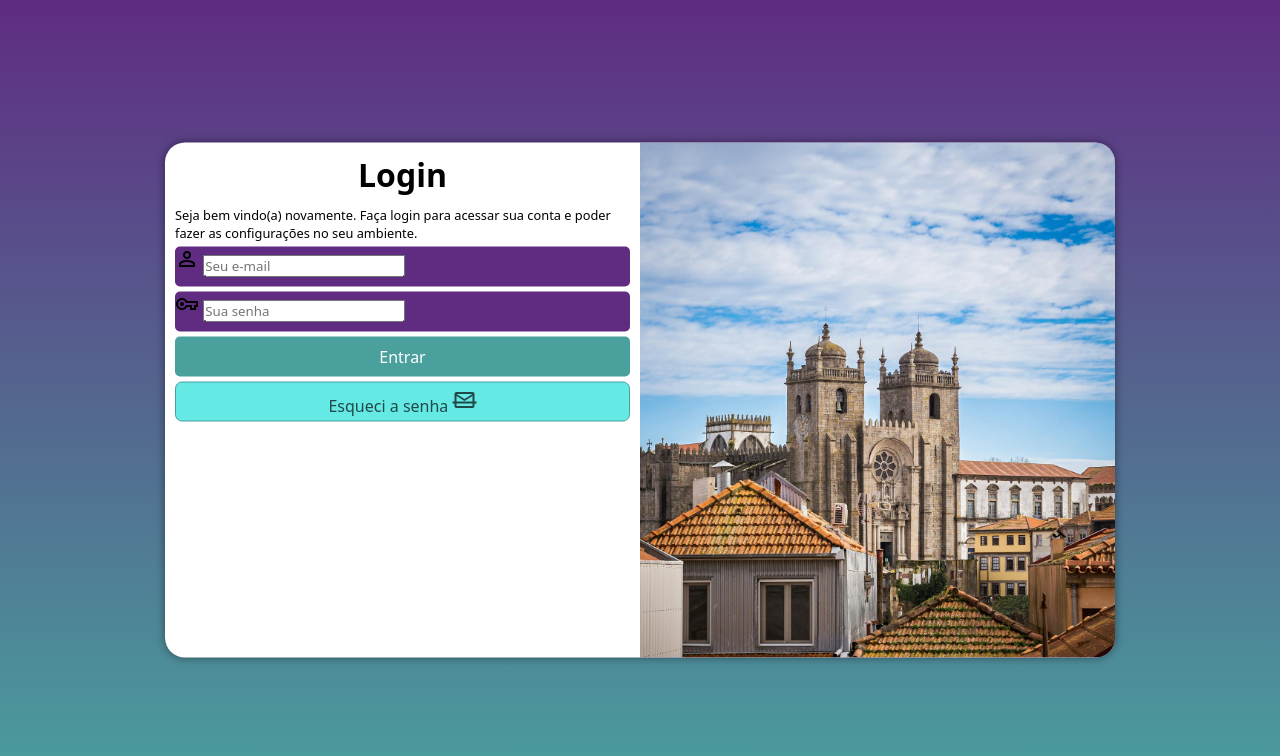
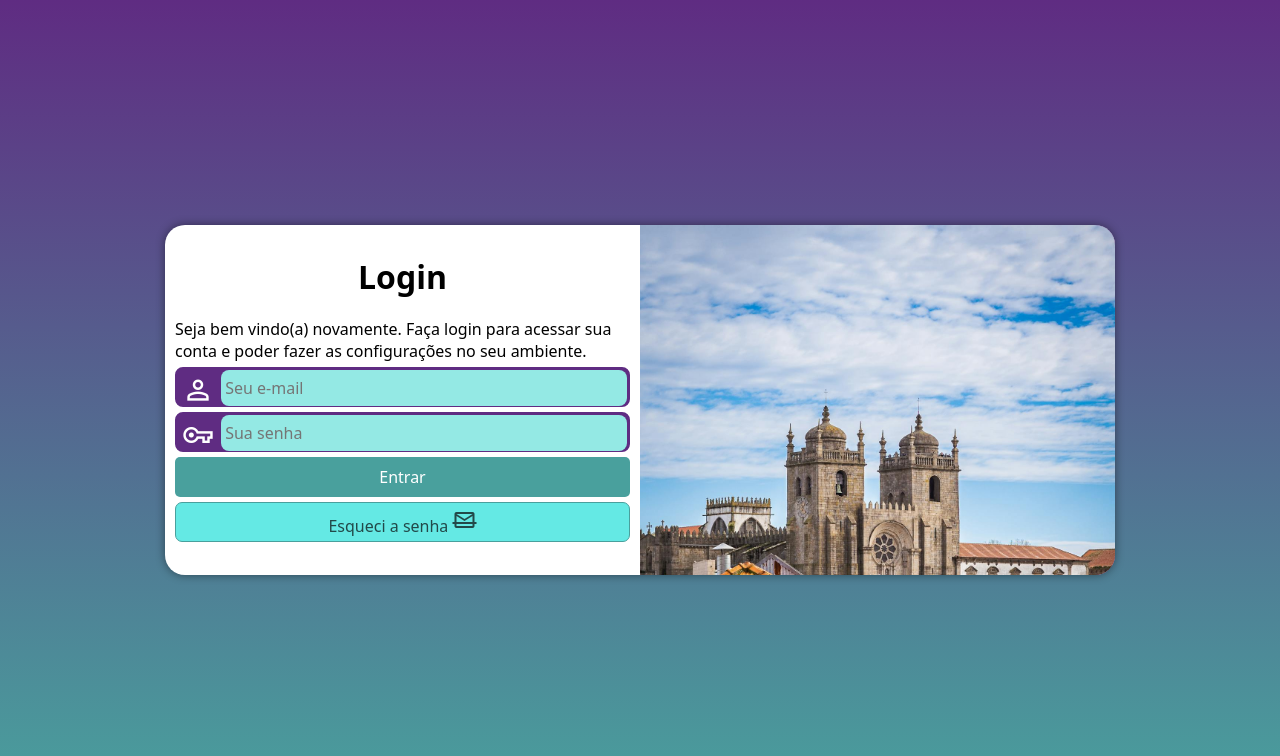
Before and after one commit to Wesley-Rodrigues-Silva/projeto-login, a plain HTML site: page index.html in a window 1280 px wide. Drawn offline with nearby package versions, Linux system fonts and the light colour scheme.

Commit message:
finalizei o projeto login

```diff
--- a/estilos/media-query.css
+++ b/estilos/media-query.css
@@ -7,6 +7,7 @@
 
     section#login {
         width: 80vw;
+        height: 280px;
 
     }
 
@@ -29,6 +30,7 @@
 
     section#login {
         width: 950px;
+        height: 350px;
     }
 
     section#login > div#imagem {
@@ -44,10 +46,11 @@
     }
 
     div#formulario > p {
-        font-size: 0.8em;
+        font-size: 1em;
     }
 
     div#formulario > h1 {
         font-size: 2em;
+        margin: 20px 0px;
     }
 }
--- a/estilos/style.css
+++ b/estilos/style.css
@@ -29,13 +29,13 @@ section#login {
     position: absolute;
     top: 50%;
     left: 50%;
-    transform: translate(-50%, -50%);
     overflow: hidden;
     background-color: white;
     width: 250px;
     height: 515px;
     border-radius: 20px;
     box-shadow: 0px 0px 10px rgba(0, 0, 0, 0.450);
+    transform: translate(-50%, -50%);
     transition: width .3s, heigth .3s;
     transition-timing-function: ease;
 }
@@ -67,9 +67,10 @@ div#formulario > p {
 form > div.campo {
     display: block;
     background-color: #5f2c82;
+    border: 2px solid #5f2c82;
     width: 100%;
     height: 40px;
-    border-radius: 5px;
+    border-radius: 8px;
     margin: 5px 0px;
 }
 
@@ -78,6 +79,30 @@ div.campo label {
 
 }
 
+div.campo > span {
+    color: white;
+
+    font-size: 2em;
+    width: 40px;
+    padding: 5px;
+}
+
+div.campo > input {
+    background-color: #94e9e4;
+    font-size: 1em;
+    width: calc(100% - 45px);
+    height: 100%;
+    border: 0px;
+    border-radius: 8px;
+    padding: 4px;
+    transform: translateY(-12px);
+
+
+}
+
+div.campo > input:focus-within {
+    background-color: white;
+}
 
 form > input[type=submit] {
     display: block;
```
